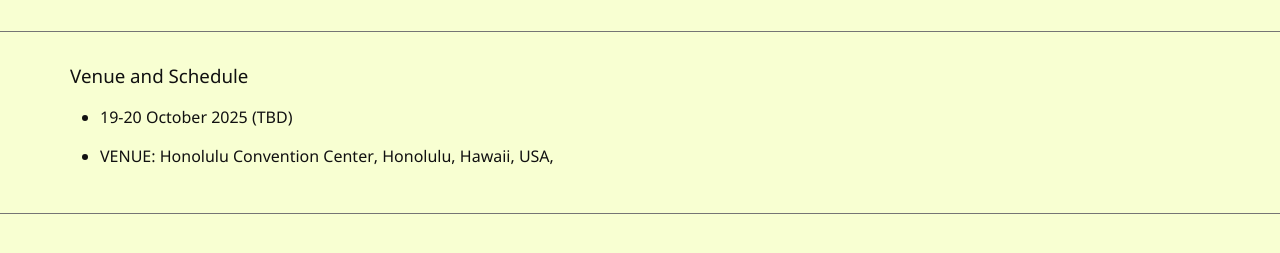
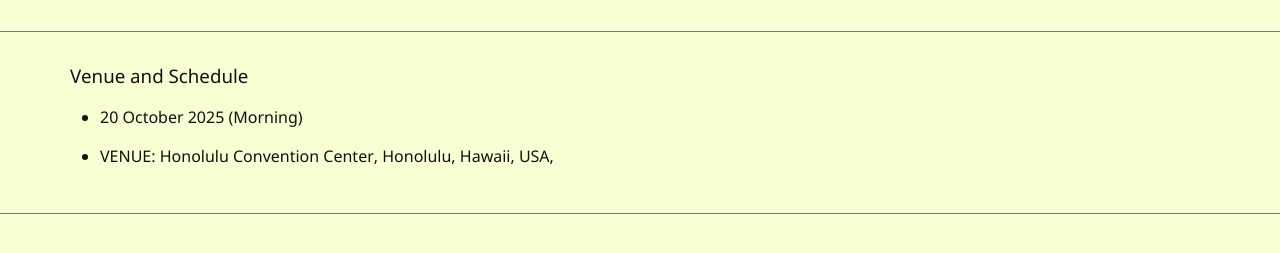
Before and after one commit to 2nd-FAILED-Workshop-ICCV-2025/2nd-FAILED-Workshop-ICCV-2025.github.io, a Jekyll site: the page built from 3-venue_and_schedule.md, in a window 1280 px wide. Shown: the part 233-486 px from the top of the page. Built offline with Jekyll 4.4.1, drawn with Linux system fonts in a browser that asks for light colours.

Commit message:
Update 3-venue_and_schedule.md

```diff
--- a/3-venue_and_schedule.md
+++ b/3-venue_and_schedule.md
@@ -4,6 +4,6 @@ nav: true
 ---
 ### Venue and Schedule
 
-* 19-20 October 2025 (TBD)
+* 20 October 2025 (Morning)
 
 * VENUE: Honolulu Convention Center, Honolulu, Hawaii, USA,
```
